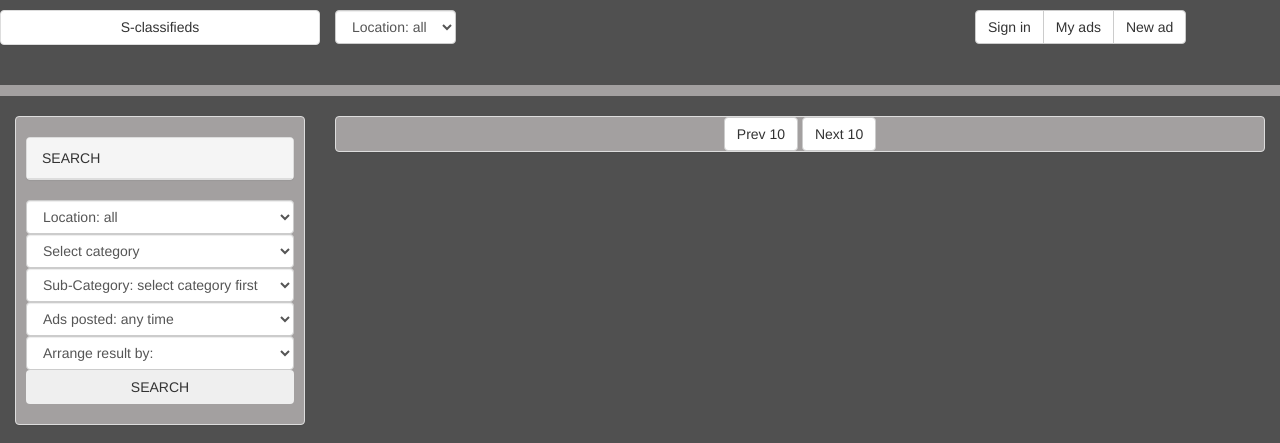
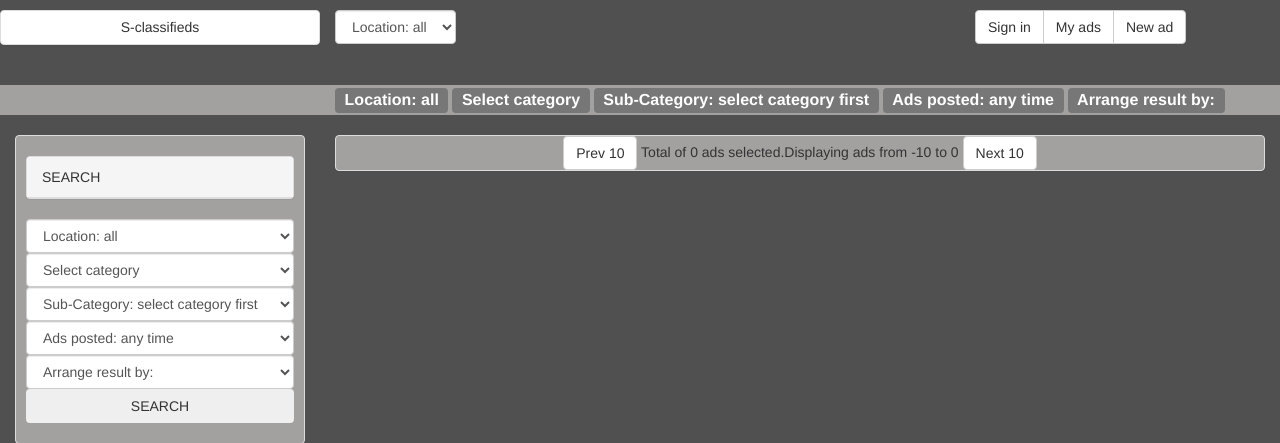
Before and after one commit to developer2020github/s_classifieds, a Flask app: page / in a window 1280 px wide. Shown: the top 443 px of the page. Run offline with Flask 2, Linux system fonts and the light colour scheme; data that the repository does not hold is empty; some libraries are stand-ins or nearby versions.

Commit message:
Converted second search bar into search status diaplay (no need to have second instance  of search GUI)

```diff
--- a/s_catalog/database.py
+++ b/s_catalog/database.py
@@ -7,20 +7,13 @@
 import datetime
 
 
-
-'''this is a fake DB, used for now to drive the applciation.
-to be reaplced with real database interface code
-real one is defined in create_database.
-'''
-
-
 engine = create_engine("postgresql://postgres:postgres@localhost/s_classifieds")
 create_database.Base.metadata.bind = engine
 DBSession = sessionmaker(bind=engine)
 session = DBSession()
 
 
-def get_ads_to_display(city_id=-1, sub_category_id=-1, created_within_days=0, sort_by_date="", sort_by_price="",
+def get_ads_to_display(city_id=-1, sub_category_id=-1, created_within_days=0, sort_by="",
                        min_idx=0, number_of_records_to_include=10):
         filters = dict()
         if city_id > -1:
@@ -38,17 +31,16 @@
 
         ads_within_date = ads_within_date.filter_by(**filters)
 
-        if sort_by_price == "desc":
+        if sort_by=="price_desc":
             all_ads = ads_within_date.order_by(create_database.Ad.price_cents.desc())
-        elif sort_by_price == "asc":
+        elif sort_by == "price_asc":
             all_ads = ads_within_date.order_by(create_database.Ad.price_cents.asc())
-        elif sort_by_price == "desc":
-            all_ads = ads_within_date.order_by(create_database.Ad.price_cents.desc())
-        elif sort_by_date == "asc":
-            print " sort asc"
+        elif sort_by == "date_asc":
             all_ads = ads_within_date.order_by(create_database.Ad.time_created.asc())
-        elif sort_by_date == "desc":
+        elif sort_by == "date_desc":
             all_ads = ads_within_date.order_by(create_database.Ad.time_created.desc())
+        else:
+            all_ads = ads_within_date
 
         total_number_of_ads = all_ads.count()
         min_idx = max(min_idx, 0)
@@ -115,6 +107,7 @@
     dict_ad["date"] = ad.time_created
     dict_ad["price"] = str(ad.price_cents/100.0)
     dict_ad["id"] = str(ad.id)
+    dict_ad["formatted_date"] = ad.time_created.strftime("%d-%B-%Y at %H:%M")
 
     return dict_ad
 
--- a/s_catalog/s_catalog_main.py
+++ b/s_catalog/s_catalog_main.py
@@ -29,11 +29,15 @@
     selected_sub_category_id = request.args.get('selected_sub_category_id', -1, type=int)
     select_ads_within_days = request.args.get('select_ads_within_days', -1, type=int)
     min_idx = request.args.get('min_idx', -1, type=int)
+    sort_by = request.args.get('sort_by', "", type=str)
     print "request debug data"
     print selected_sub_category_id, select_ads_within_days, min_idx
-    ads, total_number_of_ads, min_ad_idx_displayed, max_ad_idx_displayed = database.get_ads_to_display(min_idx=min_idx, number_of_records_to_include=10, sub_category_id=selected_sub_category_id,
-                                      created_within_days = select_ads_within_days,
-                                      sort_by_price="asc")
+    ads, total_number_of_ads, min_ad_idx_displayed, max_ad_idx_displayed =\
+        database.get_ads_to_display(min_idx=min_idx,
+                                    number_of_records_to_include=10,
+                                    sub_category_id=selected_sub_category_id,
+                                    created_within_days = select_ads_within_days,
+                                    sort_by=sort_by)
     for ad in ads:
         ads_html.append(render_template("displayed_ad.html", ad=database.ad_to_dict(ad)))
 
--- a/s_catalog/static/css/style.css
+++ b/s_catalog/static/css/style.css
@@ -29,6 +29,7 @@
 .panel-text {
 	background-color: #F3F1F1;
 }
+
 .search-panel {
     background-color: #A3A0A0;
     padding-top: 20px;
@@ -36,3 +37,7 @@
     padding-left: 10px;
     padding-right: 10px;
 }
+
+.label-info-one{
+        font-size: 16px;
+}
--- a/s_catalog/static/js/end_of_page.js
+++ b/s_catalog/static/js/end_of_page.js
@@ -42,7 +42,7 @@
         "selected_category_id": selected_category_id,
         "selected_sub_category_id": selected_sub_category_id,
         "select_ads_within_days": select_ads_within_days,
-        "min_idx": min_idx;
+        "min_idx": min_idx,
         "sort_by": sort_by
     };
 
@@ -93,6 +93,8 @@
     if (total_number_of_ads_in_database  === -1) {
         total_number_of_ads_in_database  = parseInt(ads.total_number_of_ads)
     }
+
+    update_selected_ads_info();
 }
 
 
@@ -126,8 +128,7 @@
     console.log("load_inital_list_of_ads");
     $("#total-ads-selected").text(" Total of 0 ads selected");
     update_ads_list();
-
-
+    update_selected_ads_info();
 }
 
 function show_next_ads() {
@@ -138,6 +139,15 @@
     update_ads_list(decrement_ads_counter);
 }
 
+function update_selected_ads_info(){
+
+    $("#displayed-selected-city").text($("#search-city-select option:selected" ).text());
+    $("#displayed-selected-category").text($("#category-selected option:selected" ).text());
+    $("#displayed-selected-subcategory").text($( "#sub-category-selected option:selected" ).text());
+    $("#displayed-ads-posted-time").text($("#select-ads-within-days option:selected" ).text());
+    $("#displayed-results-arranged-by").text($( "#arrange-results-by option:selected" ).text());
+}
+
 $("#next_button").click(show_next_ads);
 $("#prev_button").click(show_prev_ads);
 $("#search-button").click(search_button);
--- a/s_catalog/templates/displayed_ad.html
+++ b/s_catalog/templates/displayed_ad.html
@@ -1,5 +1,6 @@
 <div class='latest-ads panel panel-default panel-main panel-text'>
-    <h4>{{ ad["city"] }} >  {{ ad["category"] }} >  {{ ad["sub_category"] }} > {{ ad["ad_title"] }} Price : {{ ad["price"] }}</h4>
+    <h4>{{ ad["ad_title"] }}</h4>
+    <h4>Price : {{ ad["price"] }} Posted on : {{ ad["formatted_date"] }}</h4>
     <div>
         <a href="ads/{{ ad["id"] }}/current_ad">details</a>
     </div>
--- a/s_catalog/templates/index.html
+++ b/s_catalog/templates/index.html
@@ -36,14 +36,12 @@
             <div class="col-md-3">
             </div>
             <div class="col-md-9 form-inline">
-                {% for category in categories.keys() %}
-                <select class="form-control">
-                    <option selected disabled>{{ category }}</option>
-                    {% for item in categories[category]["value"] %}
-                    	<option value="{{ item["id"] }}">{{ item["name"] }}</option>
-                    {% endfor %}
-                </select>
-                {% endfor %}
+                <span class = "label label-default label-info-one" id = "displayed-selected-city"></span>
+                    <span class = "label label-default label-info-one" id="displayed-selected-category"></span>
+                    </span>
+                    <span class = "label label-default label-info-one" id="displayed-selected-subcategory"></span>
+                    <span class = "label label-default label-info-one" id="displayed-ads-posted-time"></span>
+                    <span class = "label label-default label-info-one" id="displayed-results-arranged-by"></span>
             </div>
         </div>
         <div class="row top-buffer">
@@ -81,8 +79,8 @@
                         <option value = "no_sorting" selected="selected">Arrange result by:</option>
                         <option value = "price_desc">Price: high to low</option>
                         <option value = "price_asc">Price: low to high</option>
-                        <option value = "date_desc">Oldest first</option>
-                        <option value = "date_asc">Newest first</option>
+                        <option value = "date_asc">Oldest first</option>
+                        <option value = "date_desc">Newest first</option>
                     </select>
                     <button id="search-button" class="btn btn-block">SEARCH</button>
                 </div>
```
